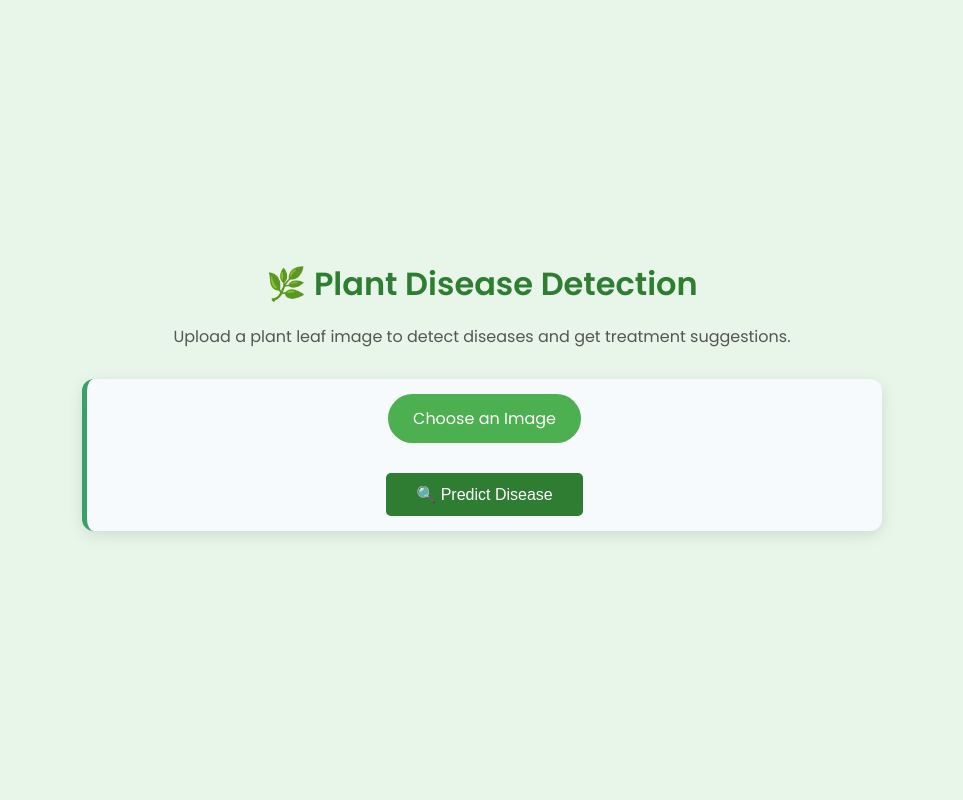
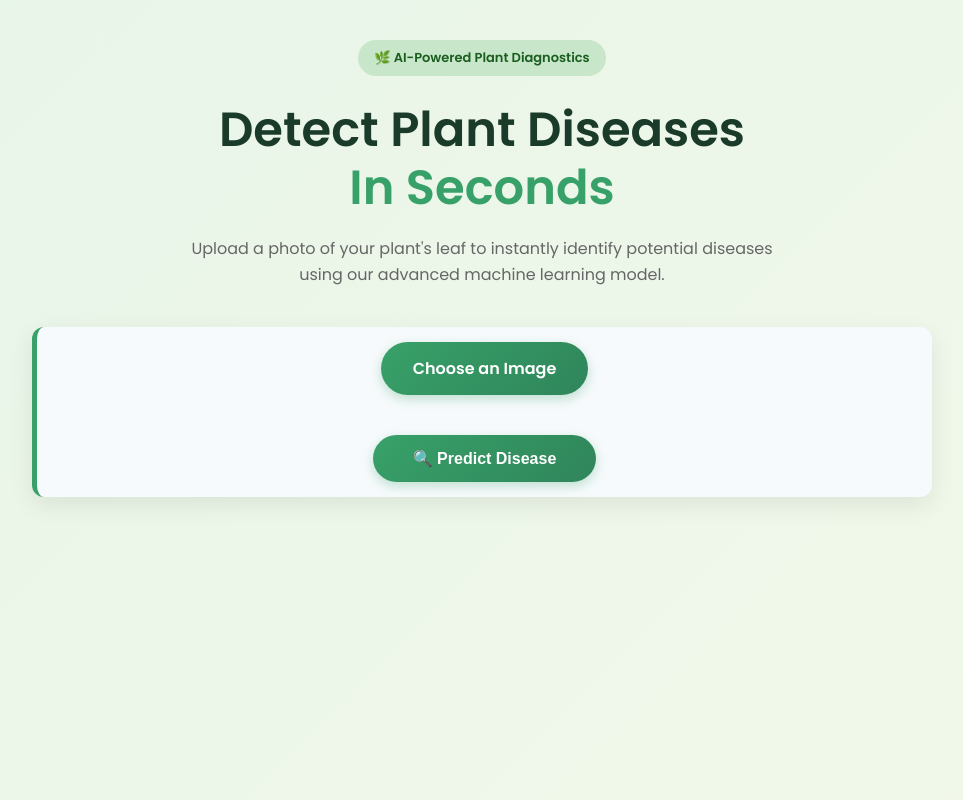
Before and after one commit to AnanyaHegde20/plant-disease-detector, a Flask app: page / in a window 1280 px wide. Shown: the whole page, without its empty margins (158-1121 px from the left). Run offline with Flask 3, Linux system fonts and the light colour scheme.

Commit message:
Update the app's visual design to a cleaner, more modern style
Modify CSS and HTML to implement a light green background, updated typography, and a professional card-based layout.

Replit-Commit-Author: Agent
Replit-Commit-Session-Id: b6901666-89a3-4b2e-b88f-b4f1702736fd
Replit-Commit-Checkpoint-Type: full_checkpoint
Replit-Commit-Event-Id: 9bd9032b-5092-4e6e-a8e7-748031fab552
Replit-Commit-Screenshot-Url: https://storage.googleapis.com/screenshot-production-us-central1/41f36d78-22c4-4873-b404-9361b29105a6/b6901666-89a3-4b2e-b88f-b4f1702736fd/LMYrWEi
Replit-Helium-Checkpoint-Created: true

```diff
--- a/static/style.css
+++ b/static/style.css
@@ -1,38 +1,63 @@
 body {
     font-family: 'Poppins', sans-serif;
-    background-color: #e8f5e9;
+    background: linear-gradient(135deg, #e8f5e9 0%, #f1f8e9 100%);
     color: #333;
     margin: 0;
     padding: 0;
-    display: flex;
-    justify-content: center;
-    align-items: center;
     min-height: 100vh;
 }
 
 .container {
     width: 90%;
-    max-width: 800px;
+    max-width: 900px;
+    margin: 0 auto;
     text-align: center;
-    padding: 20px;
+    padding: 40px 20px;
+}
+
+.header-section {
+    margin-bottom: 40px;
+}
+
+.logo-badge {
+    display: inline-block;
+    background: #c8e6c9;
+    color: #1b5e20;
+    padding: 8px 16px;
+    border-radius: 20px;
+    font-size: 13px;
+    font-weight: 600;
+    margin-bottom: 25px;
 }
 
 h1 {
-    color: #2e7d32;
-    margin-bottom: 10px;
+    color: #1a3a2a;
+    margin: 0 0 20px 0;
+    font-size: 48px;
+    font-weight: 700;
+    line-height: 1.2;
+}
+
+.highlight-green {
+    color: #38a169;
 }
 
 .subtitle {
-    color: #555;
-    margin-bottom: 30px;
+    color: #666;
+    margin-bottom: 40px;
+    font-size: 16px;
+    line-height: 1.6;
+    max-width: 600px;
+    margin-left: auto;
+    margin-right: auto;
 }
 
 .card {
     background: white;
-    padding: 30px;
-    border-radius: 15px;
-    box-shadow: 0 4px 15px rgba(0,0,0,0.1);
-    margin-bottom: 30px;
+    padding: 40px;
+    border-radius: 16px;
+    box-shadow: 0 8px 24px rgba(0,0,0,0.08);
+    margin-bottom: 40px;
 }
 
 .upload-box {
@@ -44,17 +69,20 @@ input[type="file"] {
 }
 
 .upload-label {
-    background-color: #4caf50;
+    background: linear-gradient(135deg, #38a169 0%, #2f855a 100%);
     color: white;
-    padding: 12px 25px;
+    padding: 14px 32px;
     border-radius: 50px;
     cursor: pointer;
-    transition: background 0.3s;
+    transition: all 0.3s;
     display: inline-block;
+    font-weight: 600;
+    box-shadow: 0 4px 12px rgba(56, 161, 105, 0.3);
 }
 
 .upload-label:hover {
-    background-color: #388e3c;
+    transform: translateY(-2px);
+    box-shadow: 0 6px 16px rgba(56, 161, 105, 0.4);
 }
 
 #preview {
@@ -66,19 +94,22 @@ input[type="file"] {
 }
 
 .btn {
-    background-color: #2e7d32;
+    background: linear-gradient(135deg, #38a169 0%, #2f855a 100%);
     color: white;
     border: none;
-    padding: 12px 30px;
-    border-radius: 5px;
+    padding: 14px 40px;
+    border-radius: 50px;
     font-size: 16px;
+    font-weight: 600;
     cursor: pointer;
-    transition: background 0.3s;
-    margin-top: 10px;
+    transition: all 0.3s;
+    margin-top: 20px;
+    box-shadow: 0 4px 12px rgba(56, 161, 105, 0.3);
 }
 
 .btn:hover {
-    background-color: #1b5e20;
+    transform: translateY(-2px);
+    box-shadow: 0 6px 16px rgba(56, 161, 105, 0.4);
 }
 
 .error {
--- a/templates/index.html
+++ b/templates/index.html
@@ -10,8 +10,11 @@
 <body>
 
     <div class="container">
-        <h1>🌿 Plant Disease Detection</h1>
-        <p class="subtitle">Upload a plant leaf image to detect diseases and get treatment suggestions.</p>
+        <div class="header-section">
+            <div class="logo-badge">🌿 AI-Powered Plant Diagnostics</div>
+            <h1>Detect Plant Diseases<br><span class="highlight-green">In Seconds</span></h1>
+            <p class="subtitle">Upload a photo of your plant's leaf to instantly identify potential diseases using our advanced machine learning model.</p>
+        </div>
 
         <div class="card">
             <form action="/" method="post" enctype="multipart/form-data">
```
Also changed, not shown: other parts of static/style.css (+15 -13 lines), attached_assets/image_1766458798122.png (added).
